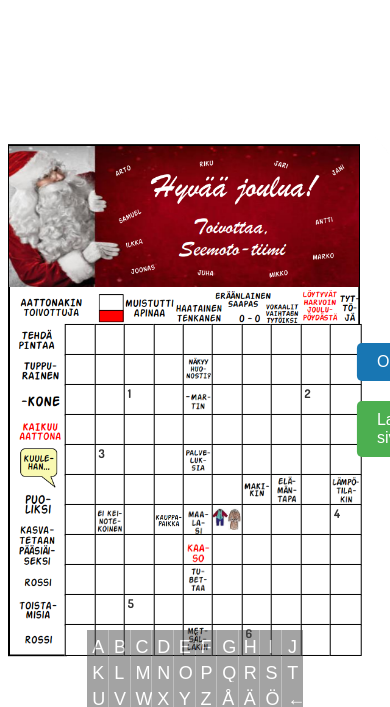
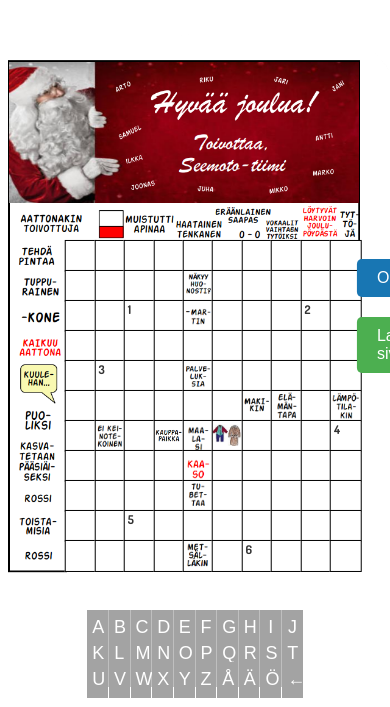
Before and after one commit to DeveloperWizard83/ristikko2021, a React (Vite) app: page / in a window 390 px wide. Shown: the part 137-844 px from the top of the page. Built offline with nearby package versions, Linux system fonts and the light colour scheme.

Commit message:
Paranneltu css

```diff
--- a/src/CustomKeyboard.css
+++ b/src/CustomKeyboard.css
@@ -62,43 +62,7 @@
 
     }
 
-    @media (max-width: 900px) {
-        .custom-keyboard-container {
-            display: flex;
-            position: fixed;
-            bottom: 0;
-            left: 50%; /* Add this to start the container in the center */
-            transform: translateX(-50%); /* Add this to shift the container back to the center */
-            justify-content: center;
-            width: 100%; /* Stretch the container across the width of the screen */
-            max-width: 600px; /* Set a max-width to prevent it from getting too wide */
-            z-index: 1; /* Make sure this is not higher than the crossword grid's z-index */
-            /* ... other styles ... */
-        }
 
-        .custom-keyboard {
-            display: grid;
-            grid-template-columns: repeat(10, 3.3vw);
-            grid-template-rows: repeat(3, 4.42vw);
-           gap: 1px;
-
-
-            max-width: 600px; /* Or whatever maximum width you prefer */
-            opacity: 0.5;
-            background: rgba(0,0,0,0.5);
-
-
-
-
-            /* No need to set top, left, or bottom properties here as the container takes care of positioning */
-        }
-
-
-        .canvas {
-            top: calc(25% + 3.6vw)
-          }
-
-    }
 
     @media (max-width: 400px) {
         .custom-keyboard-container {
@@ -108,6 +72,7 @@
             left: 50%; /* Add this to start the container in the center */
             transform: translateX(-50%); /* Add this to shift the container back to the center */
             justify-content: center;
+            margin-bottom: 20px;
             width: 100%; /* Stretch the container across the width of the screen */
             max-width: 600px; /* Set a max-width to prevent it from getting too wide */
             z-index: 1; /* Make sure this is not higher than the crossword grid's z-index */
@@ -133,7 +98,7 @@
 
 
         .canvas {
-            top: calc(50% + 3.6vw)
+            top: calc(40% + 3.6vw)
           }
 
     }
```
